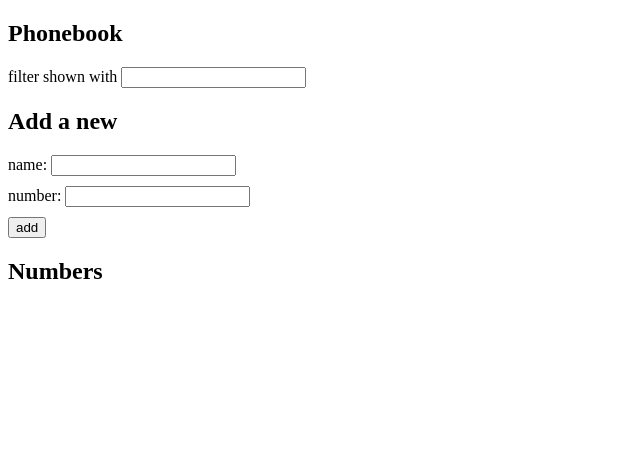
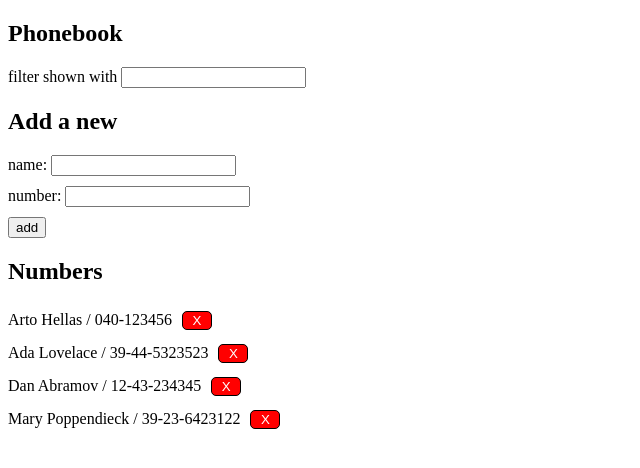
Before and after one commit to andreetks/ReactCourseExercises, a React (Create React App) app: page / in a window 1280 px wide. Shown: the top 468 px of the page, without its empty margins (0-640 px from the left). Built offline with nearby package versions, Linux system fonts and the light colour scheme; data requests are answered from the project's data file.

Commit message:
Add solutions for Part2

```diff
--- a/src/App.js
+++ b/src/App.js
@@ -1,5 +1,6 @@
 import { useState, useEffect } from 'react'
 import Person from './components/Person'
+import axios from 'axios'
 
 const App = () => {
   const [persons, setPersons] = useState([])
@@ -47,7 +48,10 @@ const App = () => {
   }
   useEffect(
     () => {
-
+      axios
+        .get('http://localhost:3001/persons')
+        .then(response=>
+          setPersons(response.data))
     },[])
 
   const handleFilter = (event) => {
```
